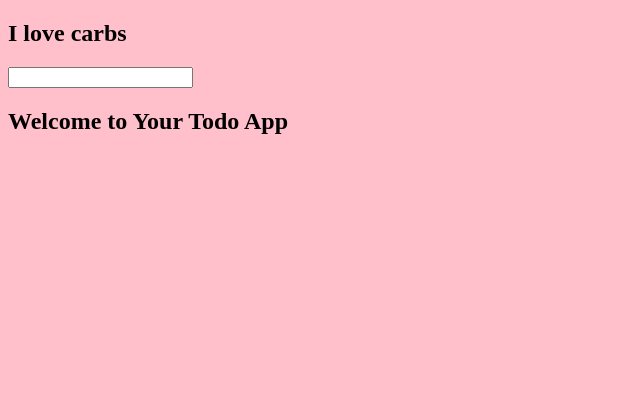
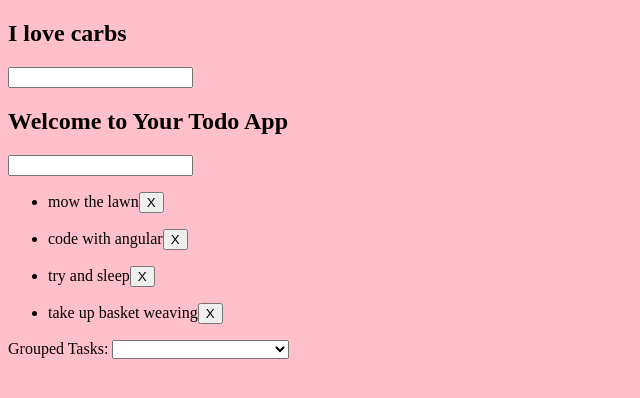
Before and after one commit to jonathanhinton/ng-todo, a plain HTML site: page index.html in a window 1280 px wide. Shown: the whole page, without its empty margins (0-640 px from the left). Drawn offline with nearby package versions, Linux system fonts and the light colour scheme.

Commit message:
ng-options and adding items to dropdown menu

```diff
--- a/index.html
+++ b/index.html
@@ -14,6 +14,17 @@
     </section>
     <section ng-controller="TodoCtrl">
       <h1>{{title}}</h1>
+      <div>
+      <input type="text" ng-model="searchText">
+        <ul ng-repeat="todo in todos | filter:searchText">
+          <li>{{todo.name}}<button ng-click="killTodo(todo)">X</button></li>
+        </ul>
+        <div>
+          Grouped Tasks:
+          <select ng-model="theTodo" ng-options="value.name group by value.complete for value in todos">
+          </select>
+        </div>
+      </div>
     </section>
     <script type="text/javascript" src="lib/bower_components/angular/angular.min.js"></script>
     <script type="text/javascript" src="main.js"></script>
--- a/main.js
+++ b/main.js
@@ -2,7 +2,26 @@ var app = angular.module('TodoApp', []);
 
 app.controller("TodoCtrl", function($scope){
   $scope.title = "Welcome to Your Todo App";
+
+  $scope.todos = [
+    {name:"mow the lawn", complete : "incomplete"},
+    {name: "code with angular", complete : "complete"},
+    {name: "try and sleep", complete : "incomplete"},
+    {name: "take up basket weaving", complete : "incomplete"}
+  ];
+
+  $scope.killTodo = function(todo){
+    var todoIndex = $scope.todos.indexOf(todo);
+    console.log("todoIndex", todoIndex);
+    if (todoIndex >= 0) {
+      $scope.todos.splice(todoIndex, 1);
+    }
+  };
+//angular is smart enough that this doesn't need to be in the controller:
+  // $scope.searchText = "";
+
 });
+
 
 app.controller("PastaCtrl", function($scope){
   $scope.pasta = "I love carbs";
```
